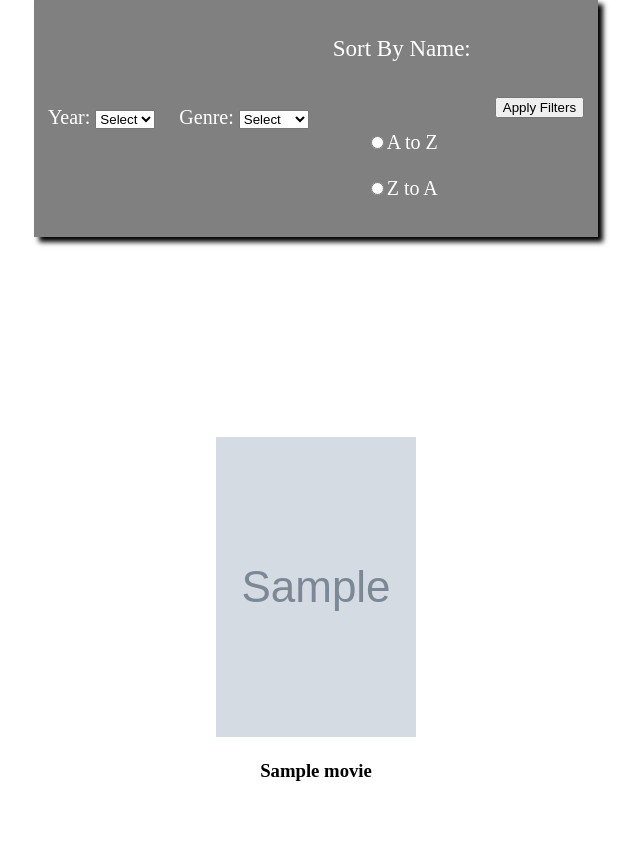
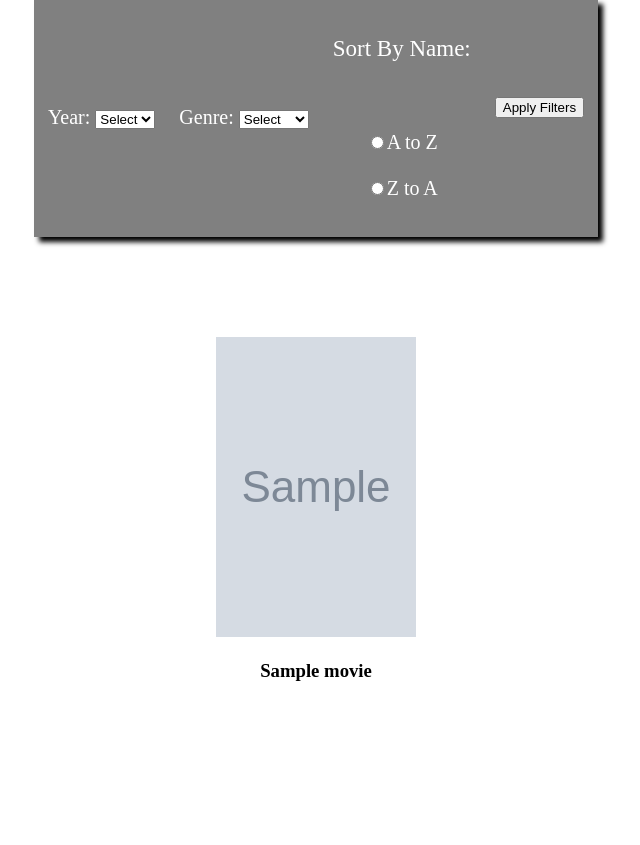
Before and after one commit to CSUMB-SCD/cst336, a PHP site: page /Project/index.php?show=1 in a window 1280 px wide. Shown: the part 101-946 px from the top of the page, without its empty margins (324-964 px from the left). After the commit the page ends 782 px from the top, so only its background shows below. Run offline with PHP 8.4, Linux system fonts and the light colour scheme; tables that the repository leaves empty or names only in its code hold one stand-in row (values such as "Sample post"); grey boxes marked "Sample" are stand-in pictures; data that the repository does not hold is empty.

Commit message:
heroku update

```diff
--- a/Project/css/styles.css
+++ b/Project/css/styles.css
@@ -19,12 +19,9 @@ table{
     background-color: gray;
     margin-top: 0px;
     color: white;
+    margin-bottom: 100px;
 }
 td{
     padding: 10px;
     border-radius: 5px;
 }
-
-#results{
-    margin-top: 200px;
-}
--- a/Project/index.php
+++ b/Project/index.php
@@ -65,7 +65,7 @@
             </form>
         </table>
 
-        <div id = results>
+        <div>
         <?php
             $show = $_GET["show"];
 
```
